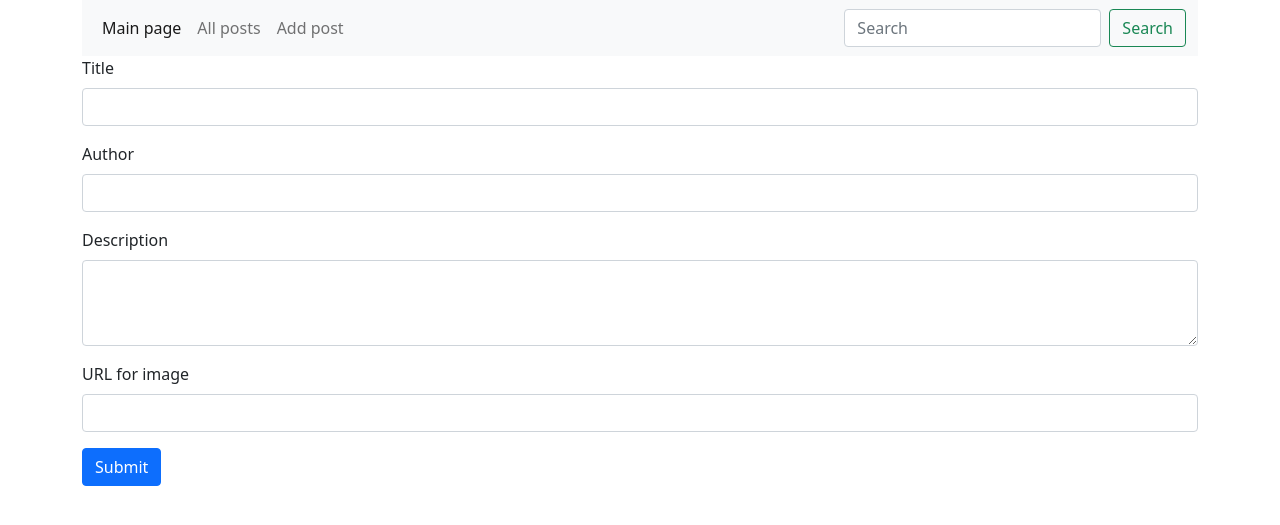
After one commit to AlexBabichUkraine/fast-api, a FastAPI app: template templates/add_post.html in a window 1280 px wide. The commit adds this page. Shown: the top 525 px of the page. Run offline with FastAPI, Linux system fonts and the light colour scheme; the template is opened without the code that fills it: most values are stand-ins (such as "Sample title", 1, 10 or a date in 2020).

Commit message:
Final project

```diff
--- a/main.py
+++ b/main.py
@@ -1,36 +1,17 @@
-from fastapi import FastAPI, Request, status
+from fastapi import FastAPI, Request, status, Form
 from pydantic import BaseModel
-from db import database as db
-import sqlite3
+from storage import database as db
 from fastapi.templating import Jinja2Templates
 
 app = FastAPI()
 templates = Jinja2Templates(directory='templates')
 
 
-# connection = sqlite3.connect('my_records.sqlite3')
-# cursor = connection.cursor()
-# query = """
-#     CREATE TABLE IF NOT EXISTS records(
-#         id INTEGER PRIMARY KEY AUTOINCREMENT NOT NULL,
-#         title VARCHAR(100) NOT NULL,
-#         author VARCHAR(50) NOT NULL,
-#         description TEXT NOT NULL,
-#         creation_date VARCHAR(50) NOT NULL
-#         )
-# """
-# cursor.execute(query)
-
-class Record(BaseModel):
-    title: str
-    author: str
-    description: str
-
-
 class NewBlogPost(BaseModel):
     title: str
     author: str
     description: str
+    article_image: str
 
 
 class FullInfoBlogPost(NewBlogPost):
@@ -38,81 +19,117 @@ class FullInfoBlogPost(NewBlogPost):
     creation_date: str
 
 
-# WEB
-@app.get("/all_posts")
-def read_records():
-    connection = sqlite3.connect('my_records.sqlite3')
-    cursor = connection.cursor()
-    query = """
-            SELECT id, title, author, description, creation_date FROM records
-            ORDER BY id DESC
-            LIMIT 5
-        """
-    result = cursor.execute(query).fetchall()
-    return result
-
-
-@app.get('/')
-def main(request: Request):
-    limit_temp = request.query_params.get('limit')
-    if limit_temp == 'all':
-        result = db.read_base()
-    else:
-        result = db.read_base(limit=5)
-    result_json = [
-        dict(
-            id=data[0],
-            title=data[1],
-            author=data[2],
-            description=data[3],
-            creation_date=data[4]) for data in result
-    ]
-    context = {
-        'title': 'First page',
-        'request': request,
-        'result': result_json,
-    }
-
-    return templates.TemplateResponse('index.html', context=context)
-
-
-# API
-
-@app.get('/api/get_posts')
-def get_posts(limit: int = 5) -> list[FullInfoBlogPost]:
-    records = db.get_limited_records(limit=limit)
+def _serialize_posts(records: list[tuple]) -> list[FullInfoBlogPost]:
     records_serialized = [
         FullInfoBlogPost(
             pk=record[0],
             title=record[1],
             author=record[2],
             description=record[3],
-            creation_date=record[4],
+            article_image=record[4],
+            creation_date=record[5],
         ) for record in records
     ]
     return records_serialized
 
 
-@app.get('/api/record_search')
-def record_search(query_str: str = '') -> list[FullInfoBlogPost]:
-    records = db.get_record_by_search(query_str=query_str)
-    records_serialized = [
-        FullInfoBlogPost(
-            pk=record[0],
-            title=record[1],
-            author=record[2],
-            description=record[3],
-            creation_date=record[4],
-        ) for record in records
-    ]
-    return records_serialized
+# WEB
+
+@app.get('/', tags=['WEB'])
+def main(request: Request):
+    result = db.get_posts()
+    posts_serialized = _serialize_posts(result)
+    context = {
+        'title': f'Last 5 published posts',
+        'request': request,
+        'posts': posts_serialized,
+    }
+    return templates.TemplateResponse('all_posts.html', context=context)
 
 
-@app.post("/api/add_post", status_code=status.HTTP_201_CREATED)
+@app.get("/all_posts", tags=['WEB'])
+@app.post("/search", tags=['WEB'])
+@app.get("/search", tags=['WEB'])
+def all_posts(request: Request, search_post: str = Form(None)):
+    if search_post:
+        result = db.get_posts_by_search(search_field=search_post)
+    else:
+        result = db.get_posts_by_search()
+    posts_serialized = _serialize_posts(result)
+    context = {
+        'title': f'Founded {len(result)} posts for search: {search_post}' if search_post else 'All posts',
+        'request': request,
+        'posts': posts_serialized,
+    }
+    return templates.TemplateResponse('all_posts.html', context=context)
+
+
+@app.get("/add_post", tags=['WEB'])
+def add_post(request: Request):
+    context = {
+        'title': 'Add post',
+        'request': request,
+    }
+    return templates.TemplateResponse('add_post.html', context=context)
+
+
+@app.post("/add_post", tags=['WEB'])
+def add_post_final(
+        request: Request,
+        title: str = Form(),
+        author: str = Form(),
+        description: str = Form(),
+        article_image: str = Form()):
+    db.add_post(
+        title=title,
+        author=author,
+        description=description,
+        article_image=article_image
+    )
+    result = db.get_posts(limit=5)
+    posts_serialized = _serialize_posts(result)
+    context = {
+        'title': 'Add post',
+        'request': request,
+        'posts': posts_serialized
+    }
+    return templates.TemplateResponse('all_posts.html', context=context)
+
+
+@app.get("/author/{author}")
+async def read_item(author: str, request: Request):
+    result = db.get_posts_by_author(author=author)
+    print(author)
+    posts_serialized = _serialize_posts(result)
+    context = {
+        'title': f'Founded {len(result)} posts by: {author}',
+        'request': request,
+        'posts': posts_serialized
+    }
+    return templates.TemplateResponse('all_posts.html', context=context)
+
+# API
+
+
+@app.get('/api/get_posts', tags=['API'])
+@app.post('/api/get_posts', tags=['API'])
+def get_posts(limit: int = 5) -> list[FullInfoBlogPost]:
+    records = db.get_posts(limit=limit)
+    return _serialize_posts(records)
+
+
+@app.get('/api/post_search', tags=['API'])
+def post_search(query_str: str = '') -> list[FullInfoBlogPost]:
+    records = db.get_posts_by_search(search_field=query_str)
+    return _serialize_posts(records)
+
+
+@app.post("/api/add_post", status_code=status.HTTP_201_CREATED, tags=['API'])
 def add_post(record: NewBlogPost):
-    db.add_record(
+    db.add_post(
         title=record.title,
         author=record.author,
-        description=record.description
+        description=record.description,
+        article_image=record.article_image
     )
     return record
--- /dev/null
+++ b/templates/add_post.html
@@ -0,0 +1,28 @@
+{% extends 'base.html' %}
+
+{% block title %}
+    {{ title }}
+{% endblock %}
+
+{% block content %}
+<form method="post" action="/add_post" >
+  <div class="mb-3">
+    <label for="title" class="form-label">Title</label>
+    <input type="text" name="title" class="form-control" id="title" required>
+  </div>
+  <div class="mb-3">
+    <label for="author" class="form-label">Author</label>
+    <input type="text" name="author" class="form-control" id="author" required>
+  </div>
+    <div class="mb-3">
+    <label for="description" class="form-label">Description</label>
+    <textarea class="form-control" name="description" id="description" required rows="3"></textarea>
+  </div>
+      <div class="mb-3">
+    <label for="article_image" class="form-label">URL for image</label>
+    <input type="url" name="article_image" class="form-control" id="article_image" required >
+  </div>
+  <button type="submit" class="btn btn-primary">Submit</button>
+</form>
+
+{% endblock %}
--- a/templates/base.html
+++ b/templates/base.html
@@ -2,13 +2,26 @@
 <html lang="en">
 <head>
     <meta charset="UTF-8">
-    <link href="https://cdn.jsdelivr.net/npm/bootstrap@5.0.2/dist/css/bootstrap.min.css" rel="stylesheet" integrity="sha384-EVSTQN3/azprG1Anm3QDgpJLIm9Nao0Yz1ztcQTwFspd3yD65VohhpuuCOmLASjC" crossorigin="anonymous">
+    <link href="https://cdn.jsdelivr.net/npm/bootstrap@5.0.2/dist/css/bootstrap.min.css" rel="stylesheet"
+          integrity="sha384-EVSTQN3/azprG1Anm3QDgpJLIm9Nao0Yz1ztcQTwFspd3yD65VohhpuuCOmLASjC" crossorigin="anonymous">
+  <style>
+    .indented-text {
+        margin-top: 50px;
+      text-indent: 20px; /* You can adjust the value based on your preference */
+    }
+    .indented-image {
+        margin-bottom: 20px;
+        margin-top: 50px;
+        margin-right: 20px;
+    }
+  </style>
     <title>
         {% block title %}
         {% endblock %}
     </title>
 </head>
 <body>
+<div class="container">
     <nav class="navbar navbar-expand-lg navbar-light bg-light">
         <div class="container-fluid">
             <!--    <a class="navbar-brand" href="#">Navbar</a>-->
@@ -19,14 +32,15 @@
                 <ul class="navbar-nav me-auto mb-2 mb-lg-0">
                     <li class="nav-item">
 
-          <a class="nav-link active" aria-current="page" href="/">Posts</a>
+                        <a class="nav-link active" aria-current="page" href="/">Main page</a>
                     </li>
                     <li class="nav-item">
-          <a class="nav-link" href="/create">Create blog</a>
+                        <a class="nav-link" href="/all_posts">All posts</a>
                     </li>
                     <li class="nav-item">
-          <a class="nav-link" href="/?limit=all">All posts</a>
+                        <a class="nav-link" href="/add_post">Add post</a>
                     </li>
+
                     <!--            <li class="nav-item dropdown">-->
                     <!--              <a class="nav-link dropdown-toggle" href="#" id="navbarDropdown" role="button" data-bs-toggle="dropdown" aria-expanded="false">-->
                     <!--                Dropdown-->
@@ -42,18 +56,23 @@
                     <!--              <a class="nav-link disabled" href="#" tabindex="-1" aria-disabled="true">Disabled</a>-->
                     <!--            </li>-->
                 </ul>
-          <form class="d-flex">
-            <input class="form-control me-2" type="search" placeholder="Search" aria-label="Search">
+                <form class="d-flex" method="post" action="/search">
+                    <input name="search_post" class="form-control me-2" type="search" placeholder="Search"
+                           aria-label="Search">
                     <button class="btn btn-outline-success" type="submit">Search</button>
                 </form>
             </div>
         </div>
     </nav>
-
     {% block content %}
     {% endblock %}
+</div>
 </body>
-<script src="https://cdn.jsdelivr.net/npm/@popperjs/core@2.9.2/dist/umd/popper.min.js" integrity="sha384-IQsoLXl5PILFhosVNubq5LC7Qb9DXgDA9i+tQ8Zj3iwWAwPtgFTxbJ8NT4GN1R8p" crossorigin="anonymous"></script>
-<script src="https://cdn.jsdelivr.net/npm/bootstrap@5.0.2/dist/js/bootstrap.min.js" integrity="sha384-cVKIPhGWiC2Al4u+LWgxfKTRIcfu0JTxR+EQDz/bgldoEyl4H0zUF0QKbrJ0EcQF" crossorigin="anonymous"></script>
+<script src="https://cdn.jsdelivr.net/npm/@popperjs/core@2.9.2/dist/umd/popper.min.js"
+        integrity="sha384-IQsoLXl5PILFhosVNubq5LC7Qb9DXgDA9i+tQ8Zj3iwWAwPtgFTxbJ8NT4GN1R8p"
+        crossorigin="anonymous"></script>
+<script src="https://cdn.jsdelivr.net/npm/bootstrap@5.0.2/dist/js/bootstrap.min.js"
+        integrity="sha384-cVKIPhGWiC2Al4u+LWgxfKTRIcfu0JTxR+EQDz/bgldoEyl4H0zUF0QKbrJ0EcQF"
+        crossorigin="anonymous"></script>
 
 </html>
```
Also changed, not shown: storage.py (renamed from db.py, +25 -12 lines), templates/all_posts.html (added, +26 -0 lines), templates/index.html (deleted, +0 -18 lines), test_main.py (+20 -4 lines), my_records.sqlite3 (deleted), my_stories.sqlite3 (added). Lines whose indentation alone changed are shown as unchanged.
